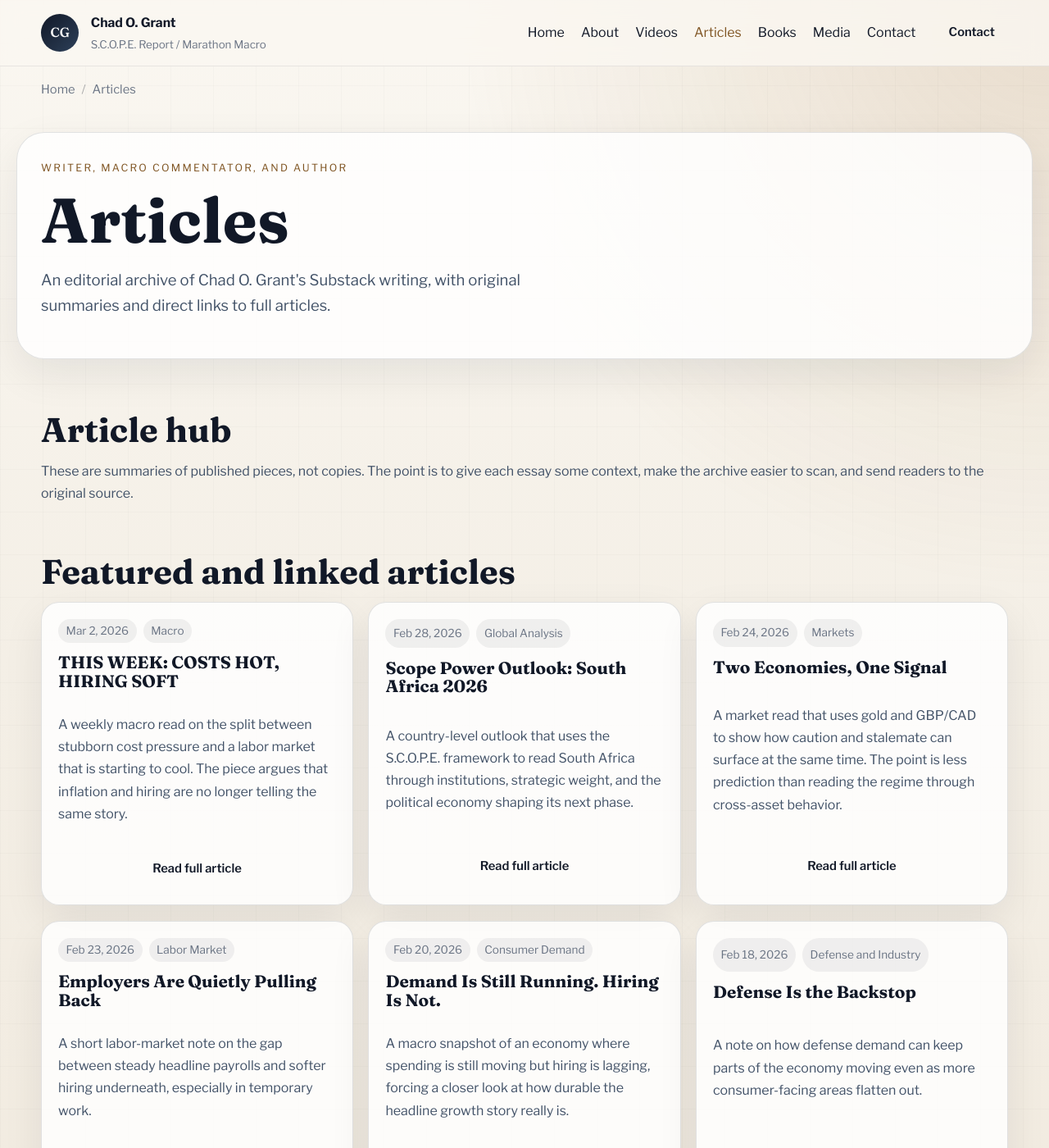
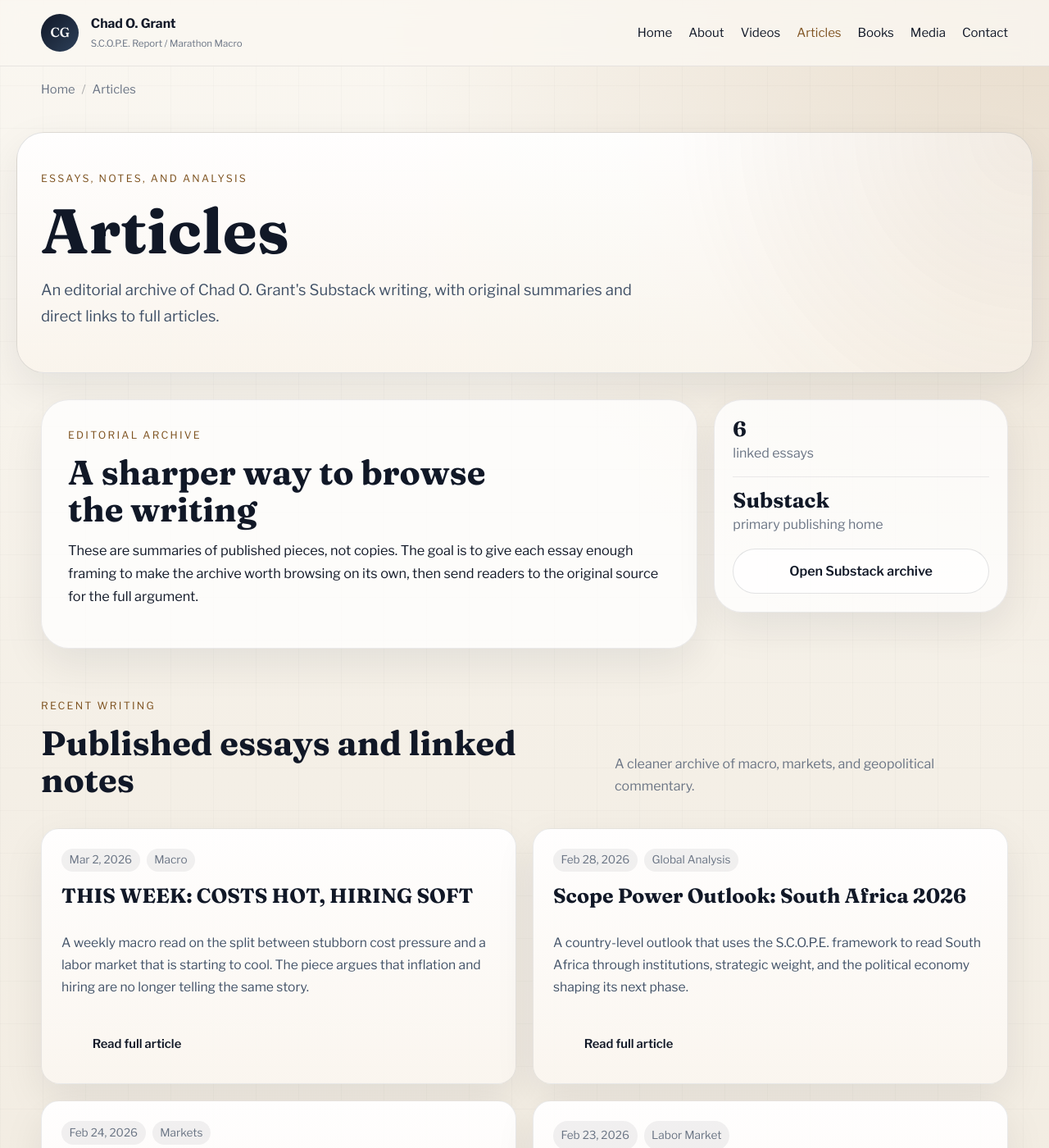
Before and after one commit to COG-tech/chadogrant, a Jekyll site: the page built from articles.md, in a window 1280 px wide and 1400 px high. Shown: the whole window at 82% size. Built offline with Jekyll 4.4.1, drawn with Linux system fonts in a browser that asks for light colours; some of the changed text lies outside the part shown.

Commit message:
Redesign article archive layout

```diff
--- a/_includes/article-card.html
+++ b/_includes/article-card.html
@@ -13,10 +13,12 @@
       {% endif %}
     </h3>
     <p>{{ item.summary }}</p>
-    {% if item.external_url != blank %}
-      <a class="button button--small" href="{{ item.external_url }}" target="_blank" rel="noreferrer">Read full article</a>
-    {% else %}
-      <span class="button button--small button--disabled">Add full article link</span>
-    {% endif %}
+    <div class="card__footer">
+      {% if item.external_url != blank %}
+        <a class="button button--small" href="{{ item.external_url }}" target="_blank" rel="noreferrer">Read full article</a>
+      {% else %}
+        <span class="button button--small button--disabled">Add full article link</span>
+      {% endif %}
+    </div>
   </div>
 </article>
--- a/_includes/site-header.html
+++ b/_includes/site-header.html
@@ -21,7 +21,6 @@
           </li>
         {% endfor %}
       </ul>
-      <a class="button button--small" href="{{ '/contact/' | relative_url }}">Contact</a>
     </nav>
   </div>
 </header>
--- a/articles.md
+++ b/articles.md
@@ -1,36 +1,54 @@
 ---
 title: Articles
 description: An editorial archive of Chad O. Grant's Substack writing, with original summaries and direct links to full articles.
+eyebrow: Essays, notes, and analysis
+body_class: page-body page-articles
 ---
-<section class="content-section prose-block">
-  <h2>Article hub</h2>
-  <p>
-    These are summaries of published pieces, not copies. The point is to give
-    each essay some context, make the archive easier to scan, and send readers
-    to the original source.
-  </p>
+{% assign articles = site.data.articles %}
+<section class="article-intro">
+  <div class="article-intro__copy">
+    <p class="section__label">Editorial archive</p>
+    <h2>A sharper way to browse the writing</h2>
+    <p>
+      These are summaries of published pieces, not copies. The goal is to give
+      each essay enough framing to make the archive worth browsing on its own,
+      then send readers to the original source for the full argument.
+    </p>
+  </div>
+  <aside class="article-intro__meta">
+    <div class="article-stat">
+      <strong>{{ articles | size }}</strong>
+      <span>linked essays</span>
+    </div>
+    <div class="article-stat">
+      <strong>Substack</strong>
+      <span>primary publishing home</span>
+    </div>
+    <a class="button button--secondary" href="https://chadogrant.substack.com/archive" target="_blank" rel="noreferrer">Open Substack archive</a>
+  </aside>
 </section>
 
 <section class="content-section">
-  <h2>Featured and linked articles</h2>
-  <div class="card-grid card-grid--three">
-    {% for article in site.data.articles %}
+  <div class="section__heading section__heading--wide">
+    <div>
+      <p class="section__label">Recent Writing</p>
+      <h2>Published essays and linked notes</h2>
+    </div>
+    <p class="section-intro">
+      A cleaner archive of macro, markets, and geopolitical commentary.
+    </p>
+  </div>
+  <div class="article-grid">
+    {% for article in articles %}
       {% include article-card.html item=article %}
     {% endfor %}
   </div>
 </section>
 
-<section class="content-section">
-  <h2>Hosted article template</h2>
-  <div class="archive-list">
-    {% for article in site.articles %}
-      <article class="archive-list__item">
-        <div>
-          <h3><a href="{{ article.url | relative_url }}">{{ article.title }}</a></h3>
-          <p>{{ article.description }}</p>
-        </div>
-        <a class="text-link" href="{{ article.url | relative_url }}">Open template</a>
-      </article>
-    {% endfor %}
-  </div>
+<section class="content-section article-note">
+  <p>
+    Selected essays may eventually be hosted here directly. Until then, the
+    archive stays focused on the pieces already published under Chad O. Grant's
+    name.
+  </p>
 </section>
--- a/assets/css/site.css
+++ b/assets/css/site.css
@@ -145,6 +145,7 @@ main {
 
 .brandmark__text small {
   color: var(--ink-muted);
+  font-size: 0.72rem;
 }
 
 .site-nav {
@@ -164,6 +165,10 @@ main {
 
 .site-nav a[aria-current="page"] {
   color: var(--accent-strong);
+}
+
+.site-nav a {
+  font-size: 0.94rem;
 }
 
 .nav-toggle {
@@ -406,6 +411,10 @@ p {
   margin-bottom: 1.35rem;
 }
 
+.section__heading--wide {
+  gap: 0.9rem;
+}
+
 .section-intro {
   margin: 0 0 1rem;
   color: var(--ink-muted);
@@ -418,6 +427,9 @@ p {
 .page-header {
   margin-top: 1.15rem;
   border-radius: var(--radius-lg);
+  background:
+    radial-gradient(circle at top right, rgba(154, 106, 47, 0.12), transparent 34%),
+    linear-gradient(180deg, rgba(255, 255, 255, 0.9) 0%, rgba(249, 244, 236, 0.9) 100%);
 }
 
 .page-header__inner,
@@ -475,6 +487,10 @@ p {
   display: grid;
   gap: 0.85rem;
   padding: 1.25rem;
+}
+
+.card__footer {
+  margin-top: auto;
 }
 
 .card__meta {
@@ -598,6 +614,112 @@ p {
   font-size: 0.92rem;
 }
 
+.page-articles .page-header__inner {
+  padding-top: 2.8rem;
+  padding-bottom: 2.3rem;
+}
+
+.page-articles .page-header__lead {
+  max-width: 46rem;
+}
+
+.article-intro {
+  display: grid;
+  gap: 1.25rem;
+  align-items: start;
+}
+
+.article-intro__copy,
+.article-intro__meta,
+.article-note {
+  background: rgba(255, 255, 255, 0.76);
+  border: 1px solid rgba(17, 24, 39, 0.08);
+  border-radius: var(--radius-lg);
+  box-shadow: var(--shadow);
+}
+
+.article-intro__copy {
+  padding: clamp(1.4rem, 1vw + 1.2rem, 2rem);
+}
+
+.article-intro__copy h2 {
+  max-width: 18ch;
+}
+
+.article-intro__copy p:last-child {
+  max-width: 54rem;
+  font-size: 1.02rem;
+}
+
+.article-intro__meta {
+  display: grid;
+  gap: 1rem;
+  padding: 1.4rem;
+}
+
+.article-stat {
+  display: grid;
+  gap: 0.15rem;
+  padding-bottom: 0.95rem;
+  border-bottom: 1px solid rgba(17, 24, 39, 0.08);
+}
+
+.article-stat:last-of-type {
+  padding-bottom: 0;
+  border-bottom: 0;
+}
+
+.article-stat strong {
+  font-family: "Fraunces", Georgia, serif;
+  font-size: 1.6rem;
+  line-height: 1;
+}
+
+.article-stat span {
+  color: var(--ink-muted);
+}
+
+.article-grid {
+  display: grid;
+  gap: 1.25rem;
+}
+
+.page-articles .card--article {
+  height: 100%;
+  background:
+    linear-gradient(180deg, rgba(255, 255, 255, 0.94) 0%, rgba(250, 246, 239, 0.94) 100%);
+  border-color: rgba(17, 24, 39, 0.09);
+}
+
+.page-articles .card--article .card__body {
+  gap: 1rem;
+  min-height: 100%;
+  padding: 1.5rem;
+}
+
+.page-articles .card--article h3 {
+  font-size: 1.55rem;
+  line-height: 1.08;
+}
+
+.page-articles .card--article p {
+  font-size: 0.98rem;
+  line-height: 1.72;
+}
+
+.page-articles .card--article .button {
+  min-width: 11.5rem;
+}
+
+.article-note {
+  padding: 1.15rem 1.35rem;
+}
+
+.article-note p {
+  margin: 0;
+  color: var(--ink-soft);
+}
+
 .contact-form {
   display: grid;
   gap: 1rem;
@@ -669,6 +791,15 @@ p {
     grid-template-columns: repeat(2, minmax(0, 1fr));
   }
 
+  .section__heading--wide {
+    grid-template-columns: minmax(0, 1fr) minmax(280px, 0.7fr);
+    align-items: end;
+  }
+
+  .article-grid {
+    grid-template-columns: repeat(2, minmax(0, 1fr));
+  }
+
   .media-row {
     grid-template-columns: 180px 1fr auto;
     align-items: start;
@@ -699,6 +830,10 @@ p {
 
   .detail-grid {
     align-items: start;
+  }
+
+  .article-intro {
+    grid-template-columns: minmax(0, 1.45fr) minmax(300px, 0.65fr);
   }
 }
 
```
